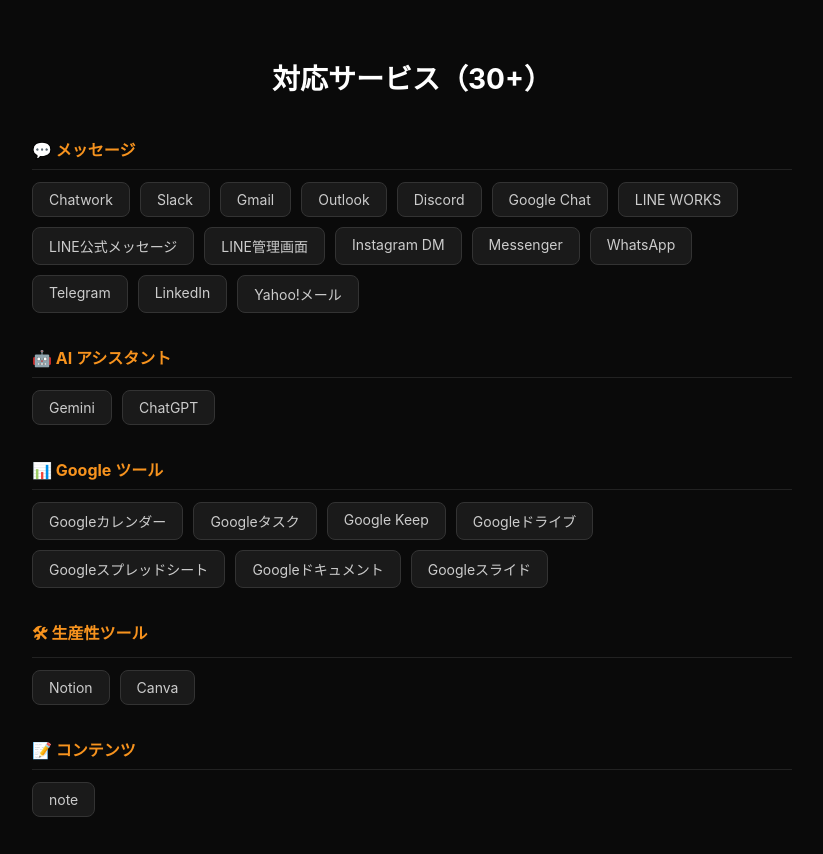
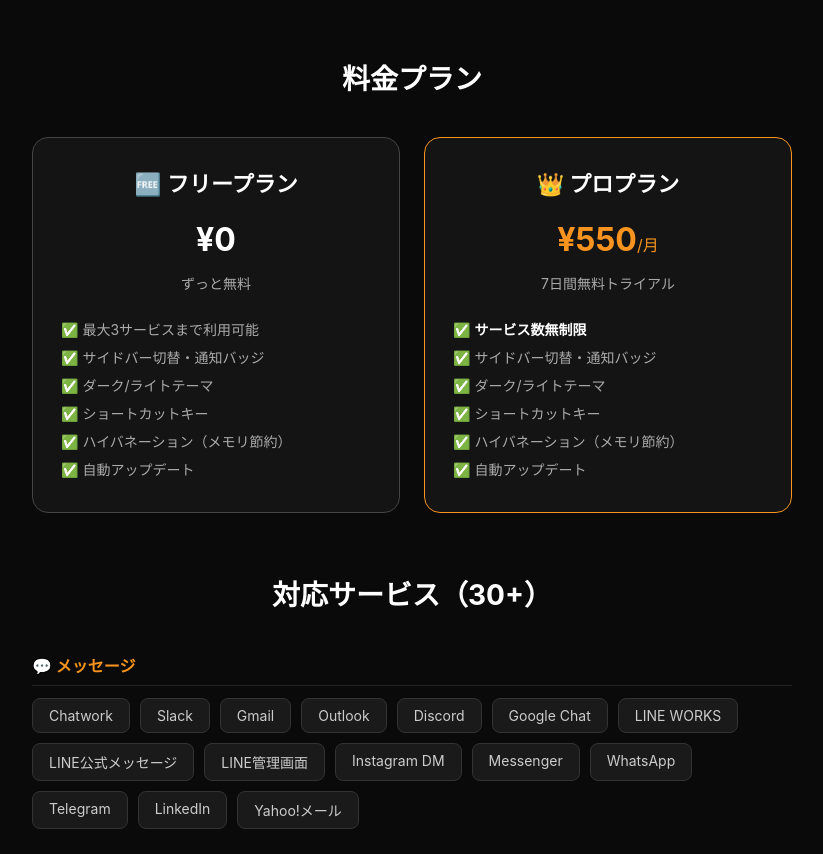
Before and after one commit to yuudai0714/HubChat, an Electron app: page docs/index.html in a window 1200 px wide. Shown: the part 1228-2082 px from the top of the page, without its empty margins (188-1011 px from the left). Drawn offline with Linux system fonts and the light colour scheme.

Commit message:
サイト: フリープラン・プロプラン比較セクション追加

```diff
--- a/docs/index.html
+++ b/docs/index.html
@@ -219,6 +219,38 @@
     </div>
   </div>
 
+  <div class="services-section" style="padding-bottom:60px">
+    <h2>料金プラン</h2>
+    <div class="feature-grid" style="margin-bottom:0">
+      <div class="feature-card" style="border-color:#444;text-align:center">
+        <h3 style="font-size:22px;margin-bottom:16px">🆓 フリープラン</h3>
+        <p style="font-size:32px;color:#fff;font-weight:700;margin-bottom:8px">¥0</p>
+        <p style="color:#aaa;margin-bottom:20px">ずっと無料</p>
+        <div style="text-align:left;font-size:14px;color:#aaa;line-height:2">
+          ✅ 最大3サービスまで利用可能<br>
+          ✅ サイドバー切替・通知バッジ<br>
+          ✅ ダーク/ライトテーマ<br>
+          ✅ ショートカットキー<br>
+          ✅ ハイバネーション（メモリ節約）<br>
+          ✅ 自動アップデート
+        </div>
+      </div>
+      <div class="feature-card" style="border-color:#f7931e;text-align:center">
+        <h3 style="font-size:22px;margin-bottom:16px">👑 プロプラン</h3>
+        <p style="font-size:32px;color:#f7931e;font-weight:700;margin-bottom:8px">¥550<span style="font-size:16px;font-weight:400">/月</span></p>
+        <p style="color:#aaa;margin-bottom:20px">7日間無料トライアル</p>
+        <div style="text-align:left;font-size:14px;color:#aaa;line-height:2">
+          ✅ <strong style="color:#fff">サービス数無制限</strong><br>
+          ✅ サイドバー切替・通知バッジ<br>
+          ✅ ダーク/ライトテーマ<br>
+          ✅ ショートカットキー<br>
+          ✅ ハイバネーション（メモリ節約）<br>
+          ✅ 自動アップデート
+        </div>
+      </div>
+    </div>
+  </div>
+
   <div class="services-section">
     <h2>対応サービス（30+）</h2>
 
```
